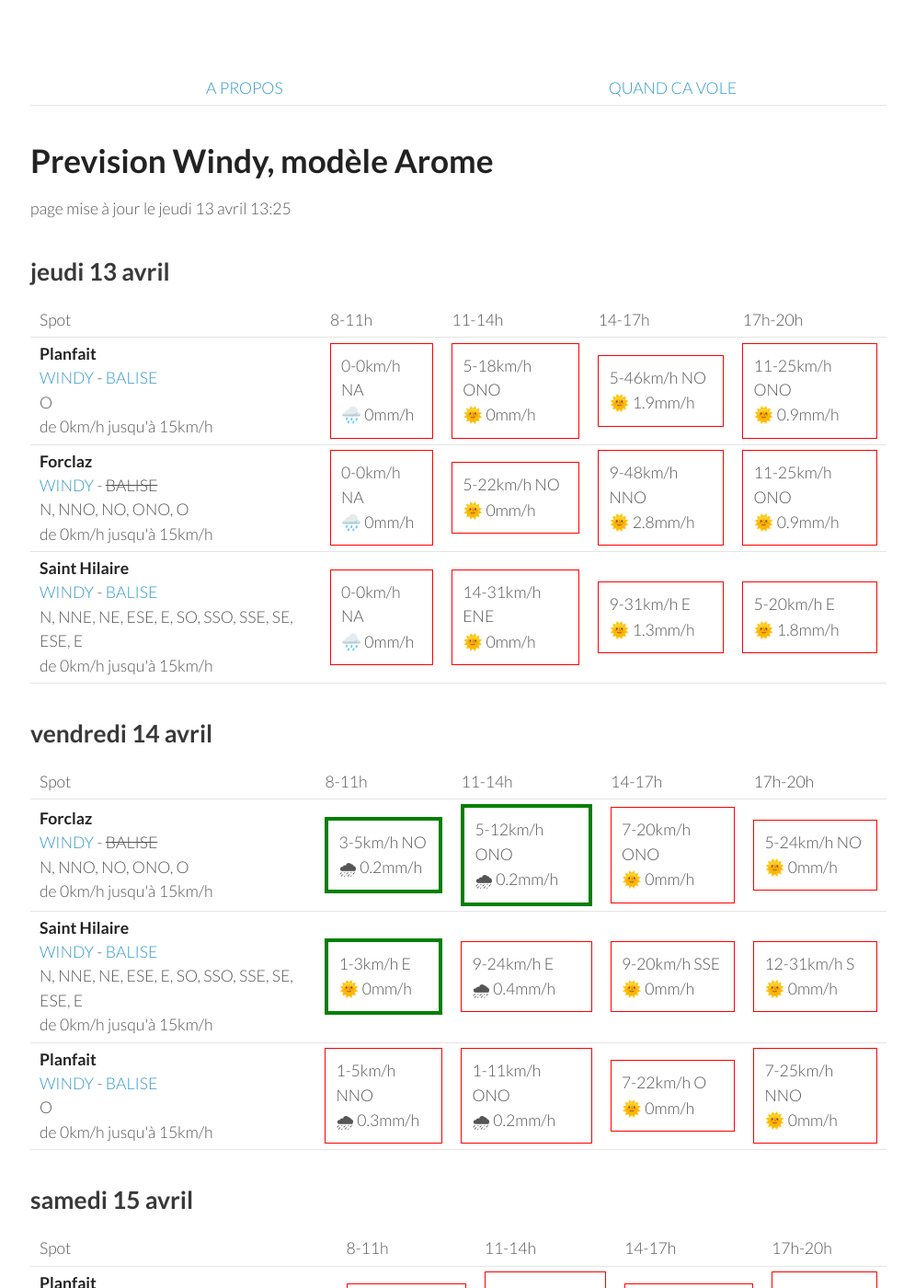
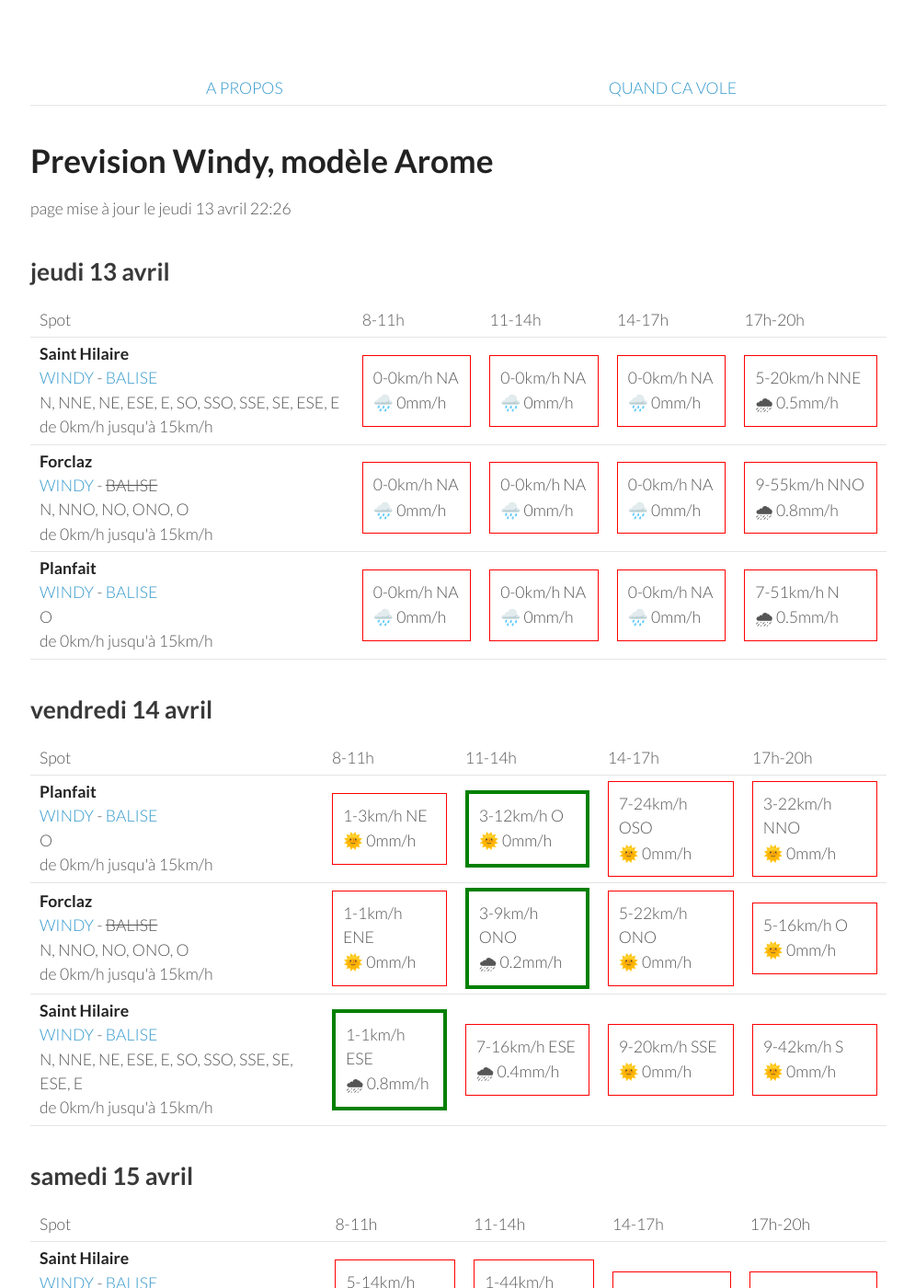
Before and after one commit to parapente-dans-le-nord/parapente-dans-le-nord.github.io, a Jekyll site: the page built from alpes_nord.markdown, in a window 1280 px wide and 1400 px high. Shown: the whole window at 92% size, without its empty margins (25-1020 px from the left). Built offline with Jekyll 4.4.1, drawn with Linux system fonts in a browser that asks for light colours; some of the changed text lies outside the part shown.

Commit message:
update index.markdown

```diff
--- a/alpes_nord.markdown
+++ b/alpes_nord.markdown
@@ -7,7 +7,7 @@ title:  "Tous les spots"
 {: .links}
 
 # Prevision Windy, modèle Arome
-page mise à jour le jeudi 13 avril 13:25
+page mise à jour le jeudi 13 avril 22:26
 
 ## jeudi 13 avril
 
@@ -22,30 +22,30 @@ page mise à jour le jeudi 13 avril 13:25
       <td>17h-20h</td>
     </tr>
 <tr>
-        <td><strong>Planfait</strong><br><a href="https://windy.com/45.853/6.223?45.415,6.223,8">WINDY</a> - <span class=""><a href="https://www.openwindmap.org/PP496">BALISE</a> </span><br> <span class="vent-favorable">O</span><br><span class="force-vent">de 0km/h jusqu'à 15km/h</span> </td>
+        <td><strong>Saint Hilaire</strong><br><a href="https://windy.com/45.307/5.888?45.087,5.889,9,m:eUFagkX">WINDY</a> - <span class=""><a href="http://www.balisemeteo.com/balise.php?idBalise=61">BALISE</a> </span><br> <span class="vent-favorable">N, NNE, NE, ESE, E, SO, SSO, SSE, SE, ESE, E</span><br><span class="force-vent">de 0km/h jusqu'à 15km/h</span> </td>
 
             <td><div class="not-flyable"><p>0-0km/h NA</p><p>🌧️ 0mm/h</p></div></td>
-            <td><div class="not-flyable"><p>5-18km/h ONO</p><p>🌞 0mm/h</p></div></td>
-            <td><div class="not-flyable"><p>5-46km/h NO</p><p>🌞 1.9mm/h</p></div></td>
-            <td><div class="not-flyable"><p>11-25km/h ONO</p><p>🌞 0.9mm/h</p></div></td>
+            <td><div class="not-flyable"><p>0-0km/h NA</p><p>🌧️ 0mm/h</p></div></td>
+            <td><div class="not-flyable"><p>0-0km/h NA</p><p>🌧️ 0mm/h</p></div></td>
+            <td><div class="not-flyable"><p>5-20km/h NNE</p><p>🌧 0.5mm/h</p></div></td>
 
     </tr>
 <tr>
         <td><strong>Forclaz</strong><br><a href="https://windy.com/45.814/6.247?45.375,6.246,8,m:eVwaglz">WINDY</a> - <span class="no-balise"> BALISE </span><br> <span class="vent-favorable">N, NNO, NO, ONO, O</span><br><span class="force-vent">de 0km/h jusqu'à 15km/h</span> </td>
 
             <td><div class="not-flyable"><p>0-0km/h NA</p><p>🌧️ 0mm/h</p></div></td>
-            <td><div class="not-flyable"><p>5-22km/h NO</p><p>🌞 0mm/h</p></div></td>
-            <td><div class="not-flyable"><p>9-48km/h NNO</p><p>🌞 2.8mm/h</p></div></td>
-            <td><div class="not-flyable"><p>11-25km/h ONO</p><p>🌞 0.9mm/h</p></div></td>
+            <td><div class="not-flyable"><p>0-0km/h NA</p><p>🌧️ 0mm/h</p></div></td>
+            <td><div class="not-flyable"><p>0-0km/h NA</p><p>🌧️ 0mm/h</p></div></td>
+            <td><div class="not-flyable"><p>9-55km/h NNO</p><p>🌧 0.8mm/h</p></div></td>
 
     </tr>
 <tr>
-        <td><strong>Saint Hilaire</strong><br><a href="https://windy.com/45.307/5.888?45.087,5.889,9,m:eUFagkX">WINDY</a> - <span class=""><a href="http://www.balisemeteo.com/balise.php?idBalise=61">BALISE</a> </span><br> <span class="vent-favorable">N, NNE, NE, ESE, E, SO, SSO, SSE, SE, ESE, E</span><br><span class="force-vent">de 0km/h jusqu'à 15km/h</span> </td>
+        <td><strong>Planfait</strong><br><a href="https://windy.com/45.853/6.223?45.415,6.223,8">WINDY</a> - <span class=""><a href="https://www.openwindmap.org/PP496">BALISE</a> </span><br> <span class="vent-favorable">O</span><br><span class="force-vent">de 0km/h jusqu'à 15km/h</span> </td>
 
             <td><div class="not-flyable"><p>0-0km/h NA</p><p>🌧️ 0mm/h</p></div></td>
-            <td><div class="not-flyable"><p>14-31km/h ENE</p><p>🌞 0mm/h</p></div></td>
-            <td><div class="not-flyable"><p>9-31km/h E</p><p>🌞 1.3mm/h</p></div></td>
-            <td><div class="not-flyable"><p>5-20km/h E</p><p>🌞 1.8mm/h</p></div></td>
+            <td><div class="not-flyable"><p>0-0km/h NA</p><p>🌧️ 0mm/h</p></div></td>
+            <td><div class="not-flyable"><p>0-0km/h NA</p><p>🌧️ 0mm/h</p></div></td>
+            <td><div class="not-flyable"><p>7-51km/h N</p><p>🌧 0.5mm/h</p></div></td>
 
     </tr>
 
@@ -65,32 +65,32 @@ page mise à jour le jeudi 13 avril 13:25
       <td>17h-20h</td>
     </tr>
 <tr>
+        <td><strong>Planfait</strong><br><a href="https://windy.com/45.853/6.223?45.415,6.223,8">WINDY</a> - <span class=""><a href="https://www.openwindmap.org/PP496">BALISE</a> </span><br> <span class="vent-favorable">O</span><br><span class="force-vent">de 0km/h jusqu'à 15km/h</span> </td>
+
+            <td><div class="not-flyable"><p>1-3km/h NE</p><p>🌞 0mm/h</p></div></td>
+            <td><div class="flyable"><p>3-12km/h O</p><p>🌞 0mm/h</p></div></td>
+            <td><div class="not-flyable"><p>7-24km/h OSO</p><p>🌞 0mm/h</p></div></td>
+            <td><div class="not-flyable"><p>3-22km/h NNO</p><p>🌞 0mm/h</p></div></td>
+
+
+    </tr>
+<tr>
         <td><strong>Forclaz</strong><br><a href="https://windy.com/45.814/6.247?45.375,6.246,8,m:eVwaglz">WINDY</a> - <span class="no-balise"> BALISE </span><br> <span class="vent-favorable">N, NNO, NO, ONO, O</span><br><span class="force-vent">de 0km/h jusqu'à 15km/h</span> </td>
 
-            <td><div class="flyable"><p>3-5km/h NO</p><p>🌧 0.2mm/h</p></div></td>
-            <td><div class="flyable"><p>5-12km/h ONO</p><p>🌧 0.2mm/h</p></div></td>
-            <td><div class="not-flyable"><p>7-20km/h ONO</p><p>🌞 0mm/h</p></div></td>
-            <td><div class="not-flyable"><p>5-24km/h NO</p><p>🌞 0mm/h</p></div></td>
+            <td><div class="not-flyable"><p>1-1km/h ENE</p><p>🌞 0mm/h</p></div></td>
+            <td><div class="flyable"><p>3-9km/h ONO</p><p>🌧 0.2mm/h</p></div></td>
+            <td><div class="not-flyable"><p>5-22km/h ONO</p><p>🌞 0mm/h</p></div></td>
+            <td><div class="not-flyable"><p>5-16km/h O</p><p>🌞 0mm/h</p></div></td>
 
 
     </tr>
 <tr>
         <td><strong>Saint Hilaire</strong><br><a href="https://windy.com/45.307/5.888?45.087,5.889,9,m:eUFagkX">WINDY</a> - <span class=""><a href="http://www.balisemeteo.com/balise.php?idBalise=61">BALISE</a> </span><br> <span class="vent-favorable">N, NNE, NE, ESE, E, SO, SSO, SSE, SE, ESE, E</span><br><span class="force-vent">de 0km/h jusqu'à 15km/h</span> </td>
 
-            <td><div class="flyable"><p>1-3km/h E</p><p>🌞 0mm/h</p></div></td>
-            <td><div class="not-flyable"><p>9-24km/h E</p><p>🌧 0.4mm/h</p></div></td>
+            <td><div class="flyable"><p>1-1km/h ESE</p><p>🌧 0.8mm/h</p></div></td>
+            <td><div class="not-flyable"><p>7-16km/h ESE</p><p>🌧 0.4mm/h</p></div></td>
             <td><div class="not-flyable"><p>9-20km/h SSE</p><p>🌞 0mm/h</p></div></td>
-            <td><div class="not-flyable"><p>12-31km/h S</p><p>🌞 0mm/h</p></div></td>
-
-
-    </tr>
-<tr>
-        <td><strong>Planfait</strong><br><a href="https://windy.com/45.853/6.223?45.415,6.223,8">WINDY</a> - <span class=""><a href="https://www.openwindmap.org/PP496">BALISE</a> </span><br> <span class="vent-favorable">O</span><br><span class="force-vent">de 0km/h jusqu'à 15km/h</span> </td>
-
-            <td><div class="not-flyable"><p>1-5km/h NNO</p><p>🌧 0.3mm/h</p></div></td>
-            <td><div class="not-flyable"><p>1-11km/h ONO</p><p>🌧 0.2mm/h</p></div></td>
-            <td><div class="not-flyable"><p>7-22km/h O</p><p>🌞 0mm/h</p></div></td>
-            <td><div class="not-flyable"><p>7-25km/h NNO</p><p>🌞 0mm/h</p></div></td>
+            <td><div class="not-flyable"><p>9-42km/h S</p><p>🌞 0mm/h</p></div></td>
 
 
     </tr>
@@ -111,32 +111,32 @@ page mise à jour le jeudi 13 avril 13:25
       <td>17h-20h</td>
     </tr>
 <tr>
-        <td><strong>Planfait</strong><br><a href="https://windy.com/45.853/6.223?45.415,6.223,8">WINDY</a> - <span class=""><a href="https://www.openwindmap.org/PP496">BALISE</a> </span><br> <span class="vent-favorable">O</span><br><span class="force-vent">de 0km/h jusqu'à 15km/h</span> </td>
+        <td><strong>Saint Hilaire</strong><br><a href="https://windy.com/45.307/5.888?45.087,5.889,9,m:eUFagkX">WINDY</a> - <span class=""><a href="http://www.balisemeteo.com/balise.php?idBalise=61">BALISE</a> </span><br> <span class="vent-favorable">N, NNE, NE, ESE, E, SO, SSO, SSE, SE, ESE, E</span><br><span class="force-vent">de 0km/h jusqu'à 15km/h</span> </td>
 
-            <td><div class="not-flyable"><p>5-24km/h SE</p><p>🌧 4mm/h</p></div></td>
-            <td><div class="not-flyable"><p>3-29km/h SSO</p><p>🌧 8mm/h</p></div></td>
-            <td><div class="not-flyable"><p>5-27km/h OSO</p><p>🌧 5mm/h</p></div></td>
-            <td><div class="not-flyable"><p>5-24km/h O</p><p>🌧 1.1mm/h</p></div></td>
+            <td><div class="not-flyable"><p>5-14km/h SSO</p><p>🌧 6mm/h</p></div></td>
+            <td><div class="not-flyable"><p>1-44km/h SSO</p><p>🌧 7mm/h</p></div></td>
+            <td><div class="not-flyable"><p>1-42km/h N</p><p>🌧 7mm/h</p></div></td>
+            <td><div class="not-flyable"><p>3-35km/h N</p><p>🌧 2.2mm/h</p></div></td>
 
 
     </tr>
 <tr>
-        <td><strong>Saint Hilaire</strong><br><a href="https://windy.com/45.307/5.888?45.087,5.889,9,m:eUFagkX">WINDY</a> - <span class=""><a href="http://www.balisemeteo.com/balise.php?idBalise=61">BALISE</a> </span><br> <span class="vent-favorable">N, NNE, NE, ESE, E, SO, SSO, SSE, SE, ESE, E</span><br><span class="force-vent">de 0km/h jusqu'à 15km/h</span> </td>
+        <td><strong>Planfait</strong><br><a href="https://windy.com/45.853/6.223?45.415,6.223,8">WINDY</a> - <span class=""><a href="https://www.openwindmap.org/PP496">BALISE</a> </span><br> <span class="vent-favorable">O</span><br><span class="force-vent">de 0km/h jusqu'à 15km/h</span> </td>
 
-            <td><div class="not-flyable"><p>1-25km/h SSE</p><p>🌧 4.5mm/h</p></div></td>
-            <td><div class="not-flyable"><p>3-40km/h SO</p><p>🌧 8mm/h</p></div></td>
-            <td><div class="not-flyable"><p>1-40km/h NNO</p><p>🌧 6mm/h</p></div></td>
-            <td><div class="not-flyable"><p>1-31km/h N</p><p>🌧 2.8mm/h</p></div></td>
+            <td><div class="not-flyable"><p>3-11km/h SSE</p><p>🌧 3mm/h</p></div></td>
+            <td><div class="not-flyable"><p>5-31km/h SSO</p><p>🌧 4.1mm/h</p></div></td>
+            <td><div class="not-flyable"><p>3-29km/h SSO</p><p>🌧 9mm/h</p></div></td>
+            <td><div class="not-flyable"><p>5-27km/h ONO</p><p>🌧 2.6mm/h</p></div></td>
 
 
     </tr>
 <tr>
         <td><strong>Forclaz</strong><br><a href="https://windy.com/45.814/6.247?45.375,6.246,8,m:eVwaglz">WINDY</a> - <span class="no-balise"> BALISE </span><br> <span class="vent-favorable">N, NNO, NO, ONO, O</span><br><span class="force-vent">de 0km/h jusqu'à 15km/h</span> </td>
 
-            <td><div class="not-flyable"><p>3-24km/h ESE</p><p>🌧 3.8mm/h</p></div></td>
-            <td><div class="not-flyable"><p>1-29km/h SSO</p><p>🌧 8mm/h</p></div></td>
-            <td><div class="not-flyable"><p>3-27km/h O</p><p>🌧 6mm/h</p></div></td>
-            <td><div class="not-flyable"><p>5-25km/h O</p><p>🌧 1.1mm/h</p></div></td>
+            <td><div class="not-flyable"><p>5-9km/h ESE</p><p>🌧 1.7mm/h</p></div></td>
+            <td><div class="not-flyable"><p>3-27km/h SO</p><p>🌧 7mm/h</p></div></td>
+            <td><div class="not-flyable"><p>3-24km/h O</p><p>🌧 5mm/h</p></div></td>
+            <td><div class="not-flyable"><p>5-22km/h ONO</p><p>🌧 0.5mm/h</p></div></td>
 
 
     </tr>
@@ -160,29 +160,29 @@ page mise à jour le jeudi 13 avril 13:25
         <td><strong>Saint Hilaire</strong><br><a href="https://windy.com/45.307/5.888?45.087,5.889,9,m:eUFagkX">WINDY</a> - <span class=""><a href="http://www.balisemeteo.com/balise.php?idBalise=61">BALISE</a> </span><br> <span class="vent-favorable">N, NNE, NE, ESE, E, SO, SSO, SSE, SE, ESE, E</span><br><span class="force-vent">de 0km/h jusqu'à 15km/h</span> </td>
 
             <td><div class="not-flyable"><p>3-46km/h NNE</p><p>🌞 0mm/h</p></div></td>
-            <td><div class="not-flyable"><p>5-40km/h NNE</p><p>🌧 0.3mm/h</p></div></td>
-            <td><div class="not-flyable"><p>7-42km/h N</p><p>🌧 0.3mm/h</p></div></td>
-            <td><div class="not-flyable"><p>7-44km/h N</p><p>🌧 0.4mm/h</p></div></td>
+            <td><div class="not-flyable"><p>7-42km/h NNE</p><p>🌧 0.3mm/h</p></div></td>
+            <td><div class="not-flyable"><p>7-46km/h N</p><p>🌧 0.5mm/h</p></div></td>
+            <td><div class="not-flyable"><p>7-46km/h NNE</p><p>🌧 0.6mm/h</p></div></td>
+
+
+    </tr>
+<tr>
+        <td><strong>Forclaz</strong><br><a href="https://windy.com/45.814/6.247?45.375,6.246,8,m:eVwaglz">WINDY</a> - <span class="no-balise"> BALISE </span><br> <span class="vent-favorable">N, NNO, NO, ONO, O</span><br><span class="force-vent">de 0km/h jusqu'à 15km/h</span> </td>
+
+            <td><div class="not-flyable"><p>3-24km/h O</p><p>🌧 0.7mm/h</p></div></td>
+            <td><div class="not-flyable"><p>5-25km/h NO</p><p>🌧 0.5mm/h</p></div></td>
+            <td><div class="not-flyable"><p>5-25km/h NO</p><p>🌧 0.3mm/h</p></div></td>
+            <td><div class="not-flyable"><p>7-31km/h NNO</p><p>🌧 0.9mm/h</p></div></td>
 
 
     </tr>
 <tr>
         <td><strong>Planfait</strong><br><a href="https://windy.com/45.853/6.223?45.415,6.223,8">WINDY</a> - <span class=""><a href="https://www.openwindmap.org/PP496">BALISE</a> </span><br> <span class="vent-favorable">O</span><br><span class="force-vent">de 0km/h jusqu'à 15km/h</span> </td>
 
-            <td><div class="not-flyable"><p>3-20km/h ONO</p><p>🌧 0.6mm/h</p></div></td>
-            <td><div class="not-flyable"><p>5-22km/h NO</p><p>🌧 0.6mm/h</p></div></td>
-            <td><div class="not-flyable"><p>7-25km/h NO</p><p>🌧 0.4mm/h</p></div></td>
-            <td><div class="not-flyable"><p>7-29km/h NNO</p><p>🌧 0.3mm/h</p></div></td>
-
-
-    </tr>
-<tr>
-        <td><strong>Forclaz</strong><br><a href="https://windy.com/45.814/6.247?45.375,6.246,8,m:eVwaglz">WINDY</a> - <span class="no-balise"> BALISE </span><br> <span class="vent-favorable">N, NNO, NO, ONO, O</span><br><span class="force-vent">de 0km/h jusqu'à 15km/h</span> </td>
-
-            <td><div class="not-flyable"><p>3-22km/h O</p><p>🌧 0.6mm/h</p></div></td>
-            <td><div class="not-flyable"><p>5-22km/h ONO</p><p>🌧 0.7mm/h</p></div></td>
-            <td><div class="not-flyable"><p>7-25km/h NO</p><p>🌧 0.5mm/h</p></div></td>
-            <td><div class="not-flyable"><p>7-29km/h NNO</p><p>🌧 0.4mm/h</p></div></td>
+            <td><div class="not-flyable"><p>3-22km/h NO</p><p>🌧 1.2mm/h</p></div></td>
+            <td><div class="not-flyable"><p>7-27km/h NNO</p><p>🌧 0.3mm/h</p></div></td>
+            <td><div class="not-flyable"><p>9-35km/h N</p><p>🌧 0.3mm/h</p></div></td>
+            <td><div class="not-flyable"><p>11-42km/h N</p><p>🌧 0.5mm/h</p></div></td>
 
 
     </tr>
@@ -205,20 +205,20 @@ page mise à jour le jeudi 13 avril 13:25
 <tr>
         <td><strong>Saint Hilaire</strong><br><a href="https://windy.com/45.307/5.888?45.087,5.889,9,m:eUFagkX">WINDY</a> - <span class=""><a href="http://www.balisemeteo.com/balise.php?idBalise=61">BALISE</a> </span><br> <span class="vent-favorable">N, NNE, NE, ESE, E, SO, SSO, SSE, SE, ESE, E</span><br><span class="force-vent">de 0km/h jusqu'à 15km/h</span> </td>
 
-            <td><div class="not-flyable"><p>3-31km/h NNE</p><p>🌞 0mm/h</p></div></td>
-            <td><div class="not-flyable"><p>5-27km/h N</p><p>🌞 0mm/h</p></div></td>
-            <td><div class="not-flyable"><p>5-33km/h N</p><p>🌞 0mm/h</p></div></td>
-            <td><div class="not-flyable"><p>9-42km/h N</p><p>🌞 0mm/h</p></div></td>
+            <td><div class="not-flyable"><p>1-12km/h ENE</p><p>🌞 0mm/h</p></div></td>
+            <td><div class="not-flyable"><p>3-22km/h N</p><p>🌞 0mm/h</p></div></td>
+            <td><div class="not-flyable"><p>7-37km/h N</p><p>🌞 0mm/h</p></div></td>
+            <td><div class="not-flyable"><p>7-37km/h N</p><p>🌞 0mm/h</p></div></td>
 
 
     </tr>
 <tr>
         <td><strong>Forclaz</strong><br><a href="https://windy.com/45.814/6.247?45.375,6.246,8,m:eVwaglz">WINDY</a> - <span class="no-balise"> BALISE </span><br> <span class="vent-favorable">N, NNO, NO, ONO, O</span><br><span class="force-vent">de 0km/h jusqu'à 15km/h</span> </td>
 
-            <td><div class="not-flyable"><p>1-16km/h NO</p><p>🌞 0mm/h</p></div></td>
-            <td><div class="not-flyable"><p>3-16km/h NO</p><p>🌞 0mm/h</p></div></td>
-            <td><div class="not-flyable"><p>5-27km/h NO</p><p>🌞 0mm/h</p></div></td>
-            <td><div class="not-flyable"><p>7-35km/h NNO</p><p>🌞 0mm/h</p></div></td>
+            <td><div class="not-flyable"><p>3-14km/h ESE</p><p>🌞 0mm/h</p></div></td>
+            <td><div class="not-flyable"><p>3-18km/h O</p><p>🌞 0mm/h</p></div></td>
+            <td><div class="not-flyable"><p>7-29km/h NO</p><p>🌞 0mm/h</p></div></td>
+            <td><div class="not-flyable"><p>7-37km/h NO</p><p>🌞 0mm/h</p></div></td>
 
 
     </tr>
@@ -251,10 +251,10 @@ page mise à jour le jeudi 13 avril 13:25
 <tr>
         <td><strong>Saint Hilaire</strong><br><a href="https://windy.com/45.307/5.888?45.087,5.889,9,m:eUFagkX">WINDY</a> - <span class=""><a href="http://www.balisemeteo.com/balise.php?idBalise=61">BALISE</a> </span><br> <span class="vent-favorable">N, NNE, NE, ESE, E, SO, SSO, SSE, SE, ESE, E</span><br><span class="force-vent">de 0km/h jusqu'à 15km/h</span> </td>
 
-            <td><div class="flyable"><p>1-14km/h N</p><p>🌞 0mm/h</p></div></td>
-            <td><div class="not-flyable"><p>3-24km/h OSO</p><p>🌞 0mm/h</p></div></td>
-            <td><div class="not-flyable"><p>5-35km/h OSO</p><p>🌧 0.5mm/h</p></div></td>
-            <td><div class="not-flyable"><p>3-33km/h ONO</p><p>🌧 6mm/h</p></div></td>
+            <td><div class="flyable"><p>3-11km/h N</p><p>🌞 0mm/h</p></div></td>
+            <td><div class="not-flyable"><p>1-18km/h O</p><p>🌞 0mm/h</p></div></td>
+            <td><div class="not-flyable"><p>5-29km/h NO</p><p>🌧 0.2mm/h</p></div></td>
+            <td><div class="not-flyable"><p>1-29km/h ENE</p><p>🌧 2.6mm/h</p></div></td>
 
 
     </tr>
@@ -271,10 +271,10 @@ page mise à jour le jeudi 13 avril 13:25
 <tr>
         <td><strong>Forclaz</strong><br><a href="https://windy.com/45.814/6.247?45.375,6.246,8,m:eVwaglz">WINDY</a> - <span class="no-balise"> BALISE </span><br> <span class="vent-favorable">N, NNO, NO, ONO, O</span><br><span class="force-vent">de 0km/h jusqu'à 15km/h</span> </td>
 
-            <td><div class="not-flyable"><p>5-16km/h ESE</p><p>🌞 0mm/h</p></div></td>
-            <td><div class="not-flyable"><p>1-18km/h ONO</p><p>🌞 0mm/h</p></div></td>
-            <td><div class="not-flyable"><p>5-29km/h NO</p><p>🌞 0mm/h</p></div></td>
-            <td><div class="not-flyable"><p>1-29km/h SSO</p><p>🌧 0.8mm/h</p></div></td>
+            <td><div class="not-flyable"><p>3-16km/h ESE</p><p>🌞 0mm/h</p></div></td>
+            <td><div class="not-flyable"><p>3-16km/h ONO</p><p>🌧 0.4mm/h</p></div></td>
+            <td><div class="not-flyable"><p>5-27km/h NO</p><p>🌞 0mm/h</p></div></td>
+            <td><div class="not-flyable"><p>1-27km/h N</p><p>🌧 1.4mm/h</p></div></td>
 
 
     </tr>
```
